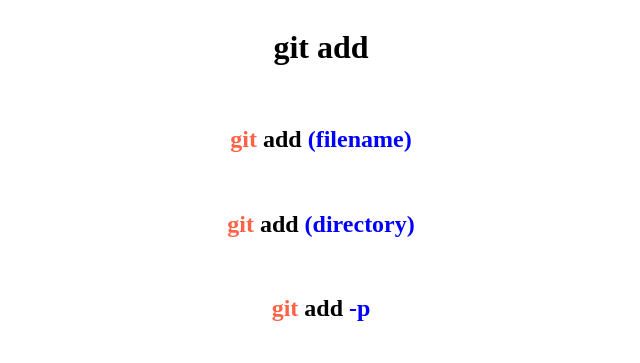
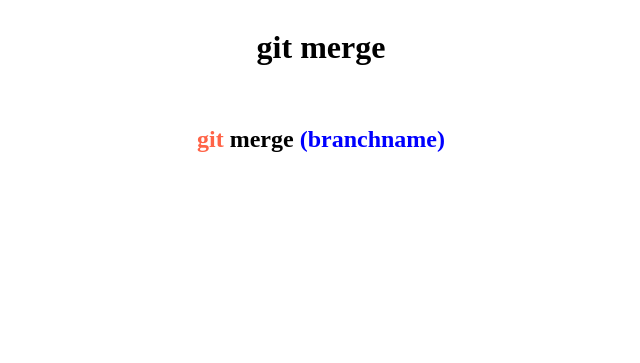
Before and after one commit to Luis-Felipe-dos-Santos-Pires/git-sandbox, a plain HTML site: page index.html in a window 1280 px wide. Shown: the whole page, without its empty margins (319-959 px from the left). Drawn offline with Linux system fonts and the light colour scheme.

Commit message:
Git merge

```diff
--- a/index.html
+++ b/index.html
@@ -9,14 +9,10 @@
 </head>
 <body>
     <div id="content" class="align-center">
-        <h1>git add</h1>
+        <h1>git merge</h1>
         <br>
         <div id="text" class="align-center">
-            <h2><span>git</span> add <blue>(filename)</blue></h2>
-            <br>
-            <h2><span>git</span> add <blue>(directory)</blue></h2>
-            <br>
-            <h2><span>git</span> add <blue>-p</blue></h2>
+            <h2><span>git</span> merge <blue>(branchname)</blue></h2>
             <br>
         </div>
     </div>
```
